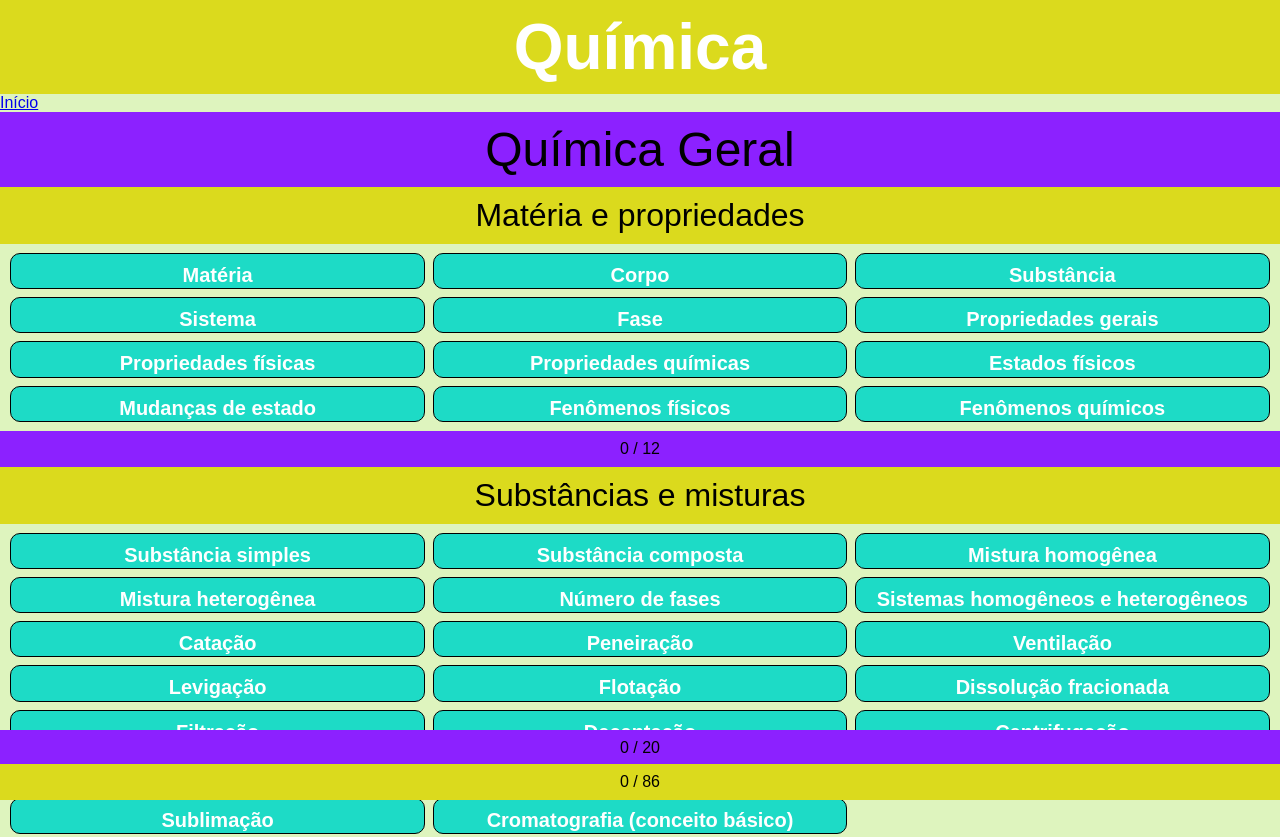
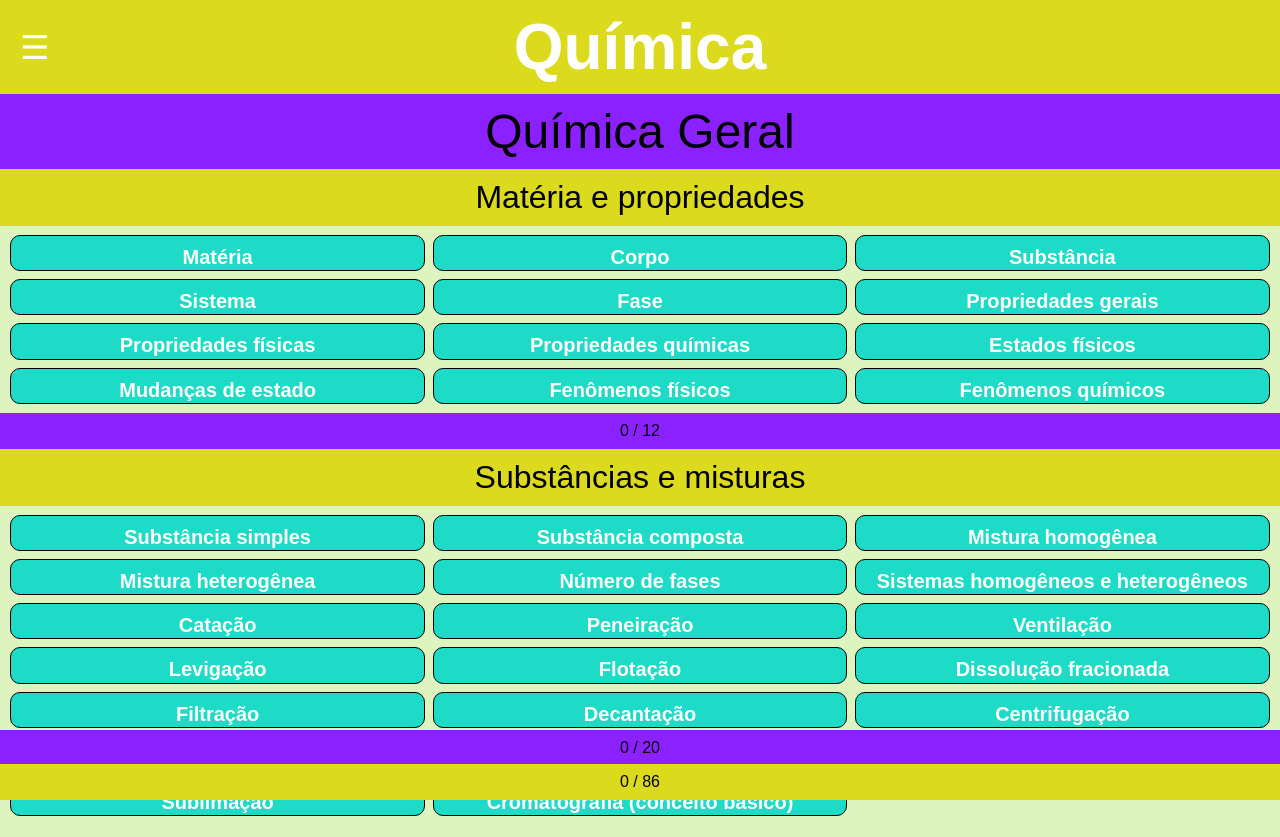
Before and after one commit to nNVoc/stoab, a plain HTML site: page pags/quimica.html in a window 1280 px wide. Shown: the top 837 px of the page. Drawn offline with Linux system fonts and the light colour scheme.

Commit message:
ajeitando

```diff
--- a/pags/estilos/style.css
+++ b/pags/estilos/style.css
@@ -19,12 +19,34 @@ body {
     background-color: var(--backcolor);
 }
 
-h1 {
+header {
+    display: flex;
+    align-items: center;
+    justify-content: center;
+    position: relative;
+
     background-color: var(--color1);
     color: white;
     padding: 10px;
-    text-align:center;
+}
+
+h1 {
     font-size: 4em;
+    text-align: center;
+    order: 1;
+}
+
+button#menu {
+    background-color: rgba(255, 255, 255, 0);
+    border: 0;
+    color: white;
+    font-size: 33px;
+    padding: 15px;
+    margin-left: 5px;
+
+    position: absolute;
+    left: 0;
+    cursor: pointer;
 }
 
 p {
@@ -42,7 +64,7 @@ p {
     font-size: 2em;
 }
 
-ul {
+ul, ol {
     list-style: none;
 }
 
@@ -81,7 +103,6 @@ li > ul {
     height: 100%;
 
     cursor: pointer;
-    box-sizing: border-box;
 }
 
 .item label:hover {
--- a/pags/mat.js
+++ b/pags/mat.js
@@ -101,3 +101,6 @@ li1sts.forEach((li1st, k) => {
     li1st.appendChild(article);
     atualizar();
 })
+
+
+/* /* /* /* /* Separar todos os Scripts */ */ */ */ */
--- a/pags/quimica.html
+++ b/pags/quimica.html
@@ -9,10 +9,12 @@
     <link rel="stylesheet" href="estilos/quimica.css">
 </head>
 <body>
+    <header>
+        <h1>Química</h1>
+        <button id="menu" onclick="openmenu()">☰</button>
+    </header>
     <main>
         <section>
-            <h1>Química</h1>
-            <a href="../index.html">Início</a>
                 <ol>
                     <li class="li-1st"><p>Química Geral</p>
                         <ol>
```
Also changed, not shown: pags/fisica.html (+2 -3 lines).
